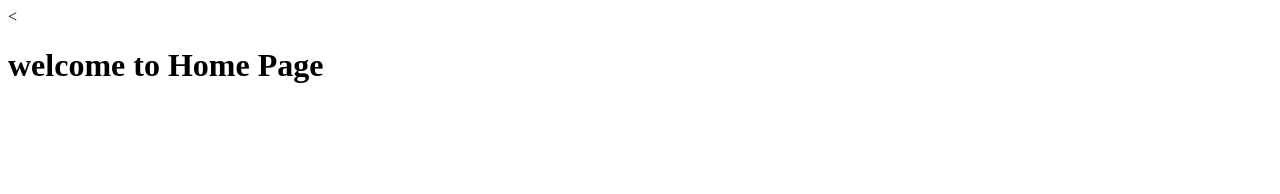
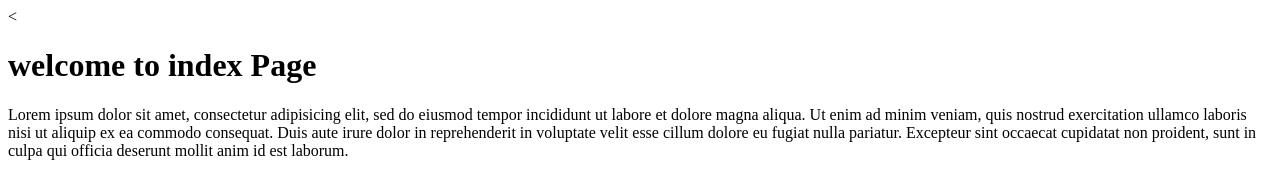
Before and after one commit to MohamadRezaaaaa/Soltan, a plain HTML site: page index.html in a window 1280 px wide. Drawn offline with Linux system fonts and the light colour scheme.

Commit message:
Change Project

```diff
--- a/css/style.css
+++ b/css/style.css
@@ -0,0 +1,4 @@
+body{
+  background: red;
+  margin: 100px;
+}
--- a/index.html
+++ b/index.html
@@ -5,6 +5,10 @@
     <title></title>
   </head>
   <body>
-    <<h1>welcome to Home Page </h1>
+    <<h1>welcome to index Page </h1>
+    <p>Lorem ipsum dolor sit amet, consectetur adipisicing elit, sed do eiusmod tempor incididunt ut labore et dolore magna aliqua. Ut enim ad minim veniam, quis nostrud exercitation ullamco laboris nisi ut aliquip ex ea commodo consequat. Duis aute irure dolor in reprehenderit in voluptate velit esse cillum dolore eu fugiat nulla pariatur. Excepteur sint occaecat cupidatat non proident, sunt in culpa qui officia deserunt mollit anim id est laborum.</p>
+
+
+
   </body>
 </html>
```
Also changed, not shown: css/min.css (added).
